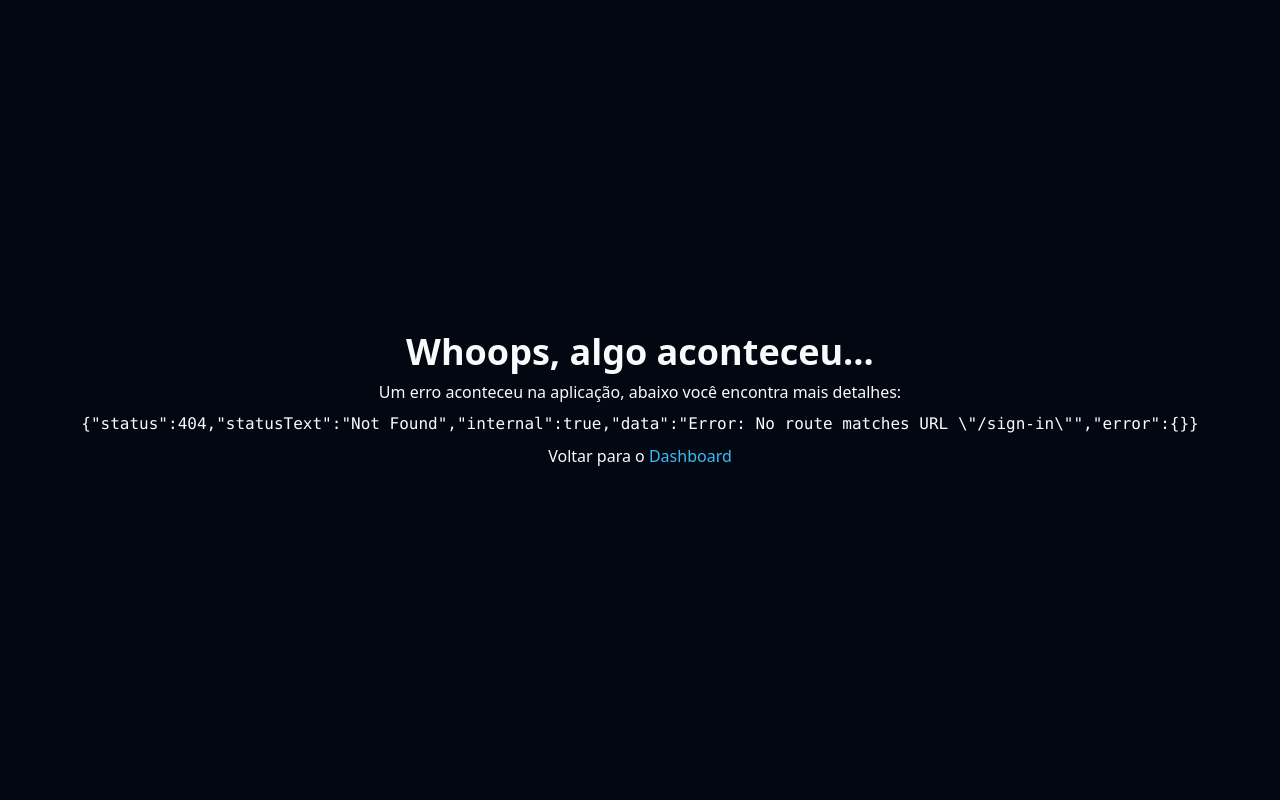
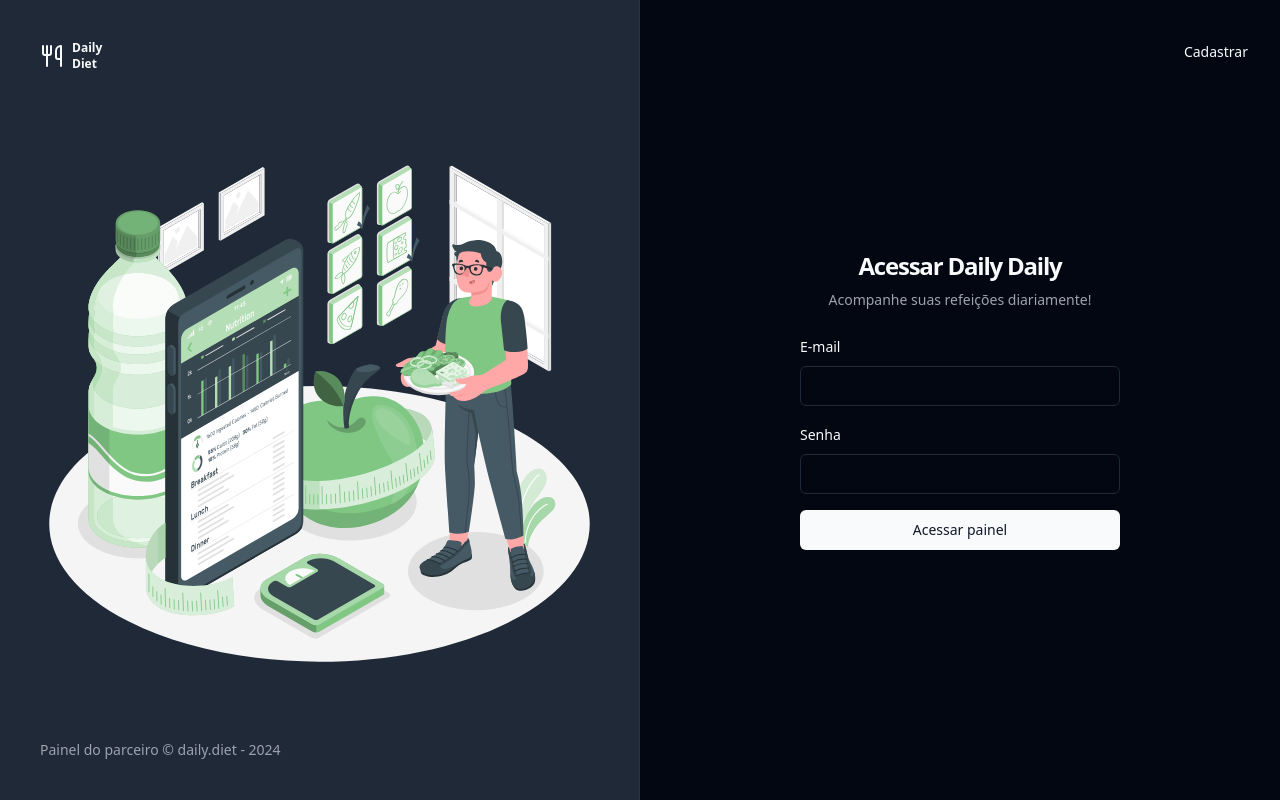
Before and after one commit to edilaine-as/reactjs_dailydiet, a React (Vite) app: page /sign-in in a window 1280 px wide. Built offline with nearby package versions, Linux system fonts and the light colour scheme.

Commit message:
feat: add auth layout, sign-in and sign-up pages and update dialog-daily-diet

```diff
--- /dev/null
+++ b/src/pages/_layouts/auth.tsx
@@ -0,0 +1,22 @@
+import { Logo } from "@/components/logo";
+import { Outlet } from "react-router-dom";
+import Hero from "@/../public/daily-diet-.svg"
+
+export function AuthLayout(){
+    return (
+        <div className="grid min-h-screen grid-cols-2 antialiased">
+            <div className="flex h-full flex-col justify-between border-r border-foreground/5 bg-muted p-10 text-muted-foreground">
+                <div className="flex items-center gap-3 text-lg font-medium text-foreground">
+                <Logo />
+                </div>
+                <img src={Hero} alt="" className="max-w-xl h-auto block" />
+                <footer className="text-sm">
+                Painel do parceiro &copy; daily.diet - {new Date().getFullYear()}
+                </footer>
+            </div>
+            <div className="relative flex flex-col items-center justify-center">
+                <Outlet />
+            </div>
+        </div>
+    )
+}
--- /dev/null
+++ b/src/pages/app/auth/sign-in.tsx
@@ -0,0 +1,43 @@
+import { Button } from "@/components/ui/button";
+import { Input } from "@/components/ui/input";
+import { Label } from "@/components/ui/label";
+import { Link } from "react-router-dom";
+
+export function SignIn(){
+    return (
+        <div>
+            <div className="p-8">
+                <Button variant={'ghost'} asChild className="absolute right-4 top-8">
+                <Link to="/sign-up" className="">
+                    Cadastrar
+                </Link>
+                </Button>
+
+                <div className="flex w-[320px] flex-col justify-center gap-6">
+                <div className="flex flex-col gap-2 text-center">
+                    <h1 className="text-2xl font-semibold tracking-tighter">
+                    Acessar Daily Daily
+                    </h1>
+                    <p className="text-sm text-muted-foreground">
+                    Acompanhe suas refeições diariamente!
+                    </p>
+                </div>
+                <form className="space-y-4">
+                    <div className="space-y-2">
+                        <Label htmlFor="email">E-mail</Label>
+                        <Input id="email" type="email" />
+                    </div>
+                    <div className="space-y-2">
+                        <Label htmlFor="email">Senha</Label>
+                        <Input id="email" type="email" />
+                    </div>
+
+                    <Button type="submit" className="w-full">
+                    Acessar painel
+                    </Button>
+                </form>
+                </div>
+            </div>
+        </div>
+    )
+}
--- /dev/null
+++ b/src/pages/app/auth/sign-up.tsx
@@ -0,0 +1,47 @@
+import { Button } from "@/components/ui/button";
+import { Input } from "@/components/ui/input";
+import { Label } from "@/components/ui/label";
+import { Link } from "react-router-dom";
+
+export function SignUp(){
+    return (
+        <div>
+            <div className="p-8">
+                <Button variant={'ghost'} asChild className="absolute right-4 top-8">
+                <Link to="/sign-in" className="">
+                    Login
+                </Link>
+                </Button>
+
+                <div className="flex w-[320px] flex-col justify-center gap-6">
+                <div className="flex flex-col gap-2 text-center">
+                    <h1 className="text-2xl font-semibold tracking-tighter">
+                    Crie uma conta
+                    </h1>
+                    <p className="text-sm text-muted-foreground">
+                    Seja um usuário e acompanhe suas refeições diariamente!
+                    </p>
+                </div>
+                <form className="space-y-4">
+                    <div className="space-y-2">
+                        <Label htmlFor="name">Nome</Label>
+                        <Input id="name" type="name" />
+                    </div>
+                    <div className="space-y-2">
+                        <Label htmlFor="email">E-mail</Label>
+                        <Input id="email" type="email" />
+                    </div>
+                    <div className="space-y-2">
+                        <Label htmlFor="password">Senha</Label>
+                        <Input id="password" type="password" />
+                    </div>
+
+                    <Button type="submit" className="w-full">
+                    Cadastrar
+                    </Button>
+                </form>
+                </div>
+            </div>
+        </div>
+    )
+}
--- a/src/pages/app/dashboard/dialog-daily-diet.tsx
+++ b/src/pages/app/dashboard/dialog-daily-diet.tsx
@@ -7,11 +7,20 @@ import { Popover, PopoverContent, PopoverTrigger } from "@/components/ui/popover
 import { RadioGroup, RadioGroupItem } from "@/components/ui/radio-group";
 import { Textarea } from "@/components/ui/textarea";
 import { format } from "date-fns";
+import { ptBR } from 'date-fns/locale';
 import { CalendarIcon } from "lucide-react";
-import { useState } from "react";
+import { MouseEvent, useState } from "react";
 
 export function DialogDailyDiet(){
     const [date, setDate] = useState<Date>()
+
+    const handleClick = (id: string) => (event: MouseEvent<HTMLDivElement>) => {
+        const radioItem = document.getElementById(id) as HTMLInputElement;
+        if (radioItem) {
+          radioItem.click();
+        }
+    };
+
     return (
         <DialogContent className="sm:max-w-[425px] p-0">
             <DialogHeader className="bg-custom-gray-500 dark:bg-custom-gray-200 rounded-t-lg p-5">
@@ -25,7 +34,7 @@ export function DialogDailyDiet(){
                         </Label>
                         <Input
                         id="name"
-                        className="col-span-3"
+                        className="col-span-3 focus-visible:ring-0 focus-visible:ring-offset-0"
                         />
                     </div>
 
@@ -35,7 +44,7 @@ export function DialogDailyDiet(){
                         </Label>
                         <Textarea
                         id="description"
-                        className="col-span-3 resize-none"
+                        className="col-span-3 resize-none focus-visible:ring-0 focus-visible:ring-offset-0"
                         />
                     </div>
 
@@ -51,7 +60,7 @@ export function DialogDailyDiet(){
                                     className={"justify-start text-left font-normal"}
                                     >
                                     <CalendarIcon className="mr-2 h-4 w-4" />
-                                    {date ? format(date, "PPP") : <span>Selecione uma data</span>}
+                                    {date ? format(date, "PPP", { locale: ptBR }) : <span>Selecione uma data</span>}
                                     </Button>
                                 </PopoverTrigger>
                                 <PopoverContent className="w-auto p-0">
@@ -60,6 +69,7 @@ export function DialogDailyDiet(){
                                     selected={date}
                                     onSelect={setDate}
                                     initialFocus
+                                    locale={ptBR}
                                     />
                                 </PopoverContent>
                             </Popover>
@@ -70,6 +80,8 @@ export function DialogDailyDiet(){
                             </Label>
                             <Input
                             id="hour"
+                            className="focus-visible:ring-0 focus-visible:ring-offset-0"
+                            placeholder="00:00"
                             />
                         </div>
                     </div>
@@ -79,13 +91,15 @@ export function DialogDailyDiet(){
                         Está dentro da dieta?
                         </Label>
                         <div>
-                            <RadioGroup defaultValue="comfortable">
-                            <div className="flex items-center space-x-2">
-                                <RadioGroupItem value="true" id="r1" />
+                            <RadioGroup defaultValue="comfortable" className="grid grid-cols-2">
+                            <div onClick={handleClick('r1')} className="flex items-center justify-center space-x-2 py-4 rounded-md bg-custom-gray-600 dark:bg-custom-gray-200">
+                                <RadioGroupItem className="hidden" value="true" id="r1" />
+                                <div className="rounded-full w-3 h-3 bg-custom-green-300 dark:bg-custom-green-400 !m-0"></div>
                                 <Label htmlFor="r1">Sim</Label>
                             </div>
-                            <div className="flex items-center space-x-2">
-                                <RadioGroupItem value="false" id="r2" />
+                            <div onClick={handleClick('r2')} className="flex items-center justify-center space-x-2 py-4 rounded-md bg-custom-gray-600 dark:bg-custom-gray-200">
+                                <RadioGroupItem className="hidden" value="false" id="r2" />
+                                <div className="rounded-full w-3 h-3 bg-custom-red-300 dark:bg-custom-red-400 !m-0"></div>
                                 <Label htmlFor="r2">Não</Label>
                             </div>
                             </RadioGroup>
--- a/tailwind.config.js
+++ b/tailwind.config.js
@@ -64,15 +64,13 @@ export default {
 					600: '#EFF0F0',
 				},
 				green: {
-					100: '#2E7D32',
-					200: '#4CAF50',
+					300: '#639339',
 					400: '#81C784',
 					600: '#E5F0DB',
 				},
 				red: {
-					200: '#B71C1C',
-					300: '#D32F2F',
 					400: '#F44336',
+					300: '#BF3B44',
 					500: '#E57373',
 					600: '#F3BABD',
 				}
```
Also changed, not shown: src/routes.tsx (+12 -1 lines), public/daily-diet-.svg (added).
